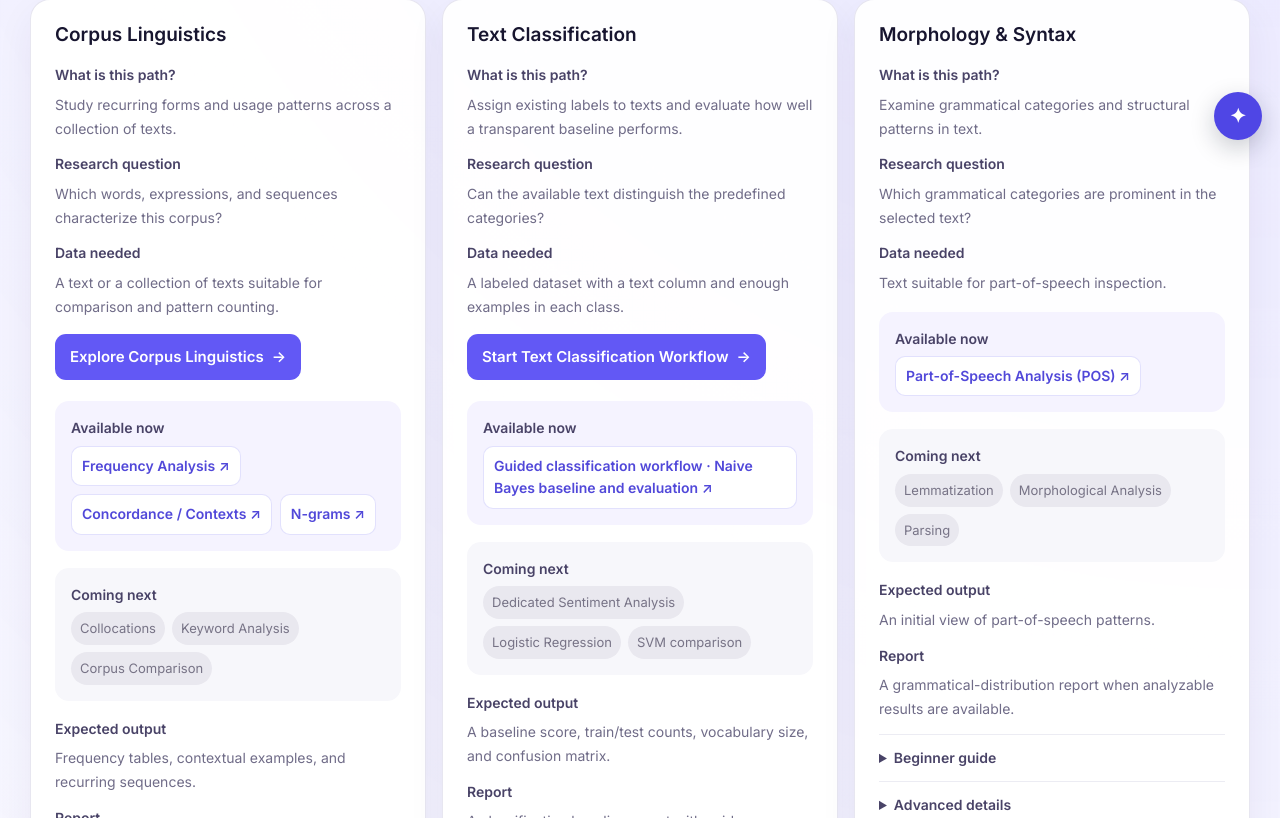
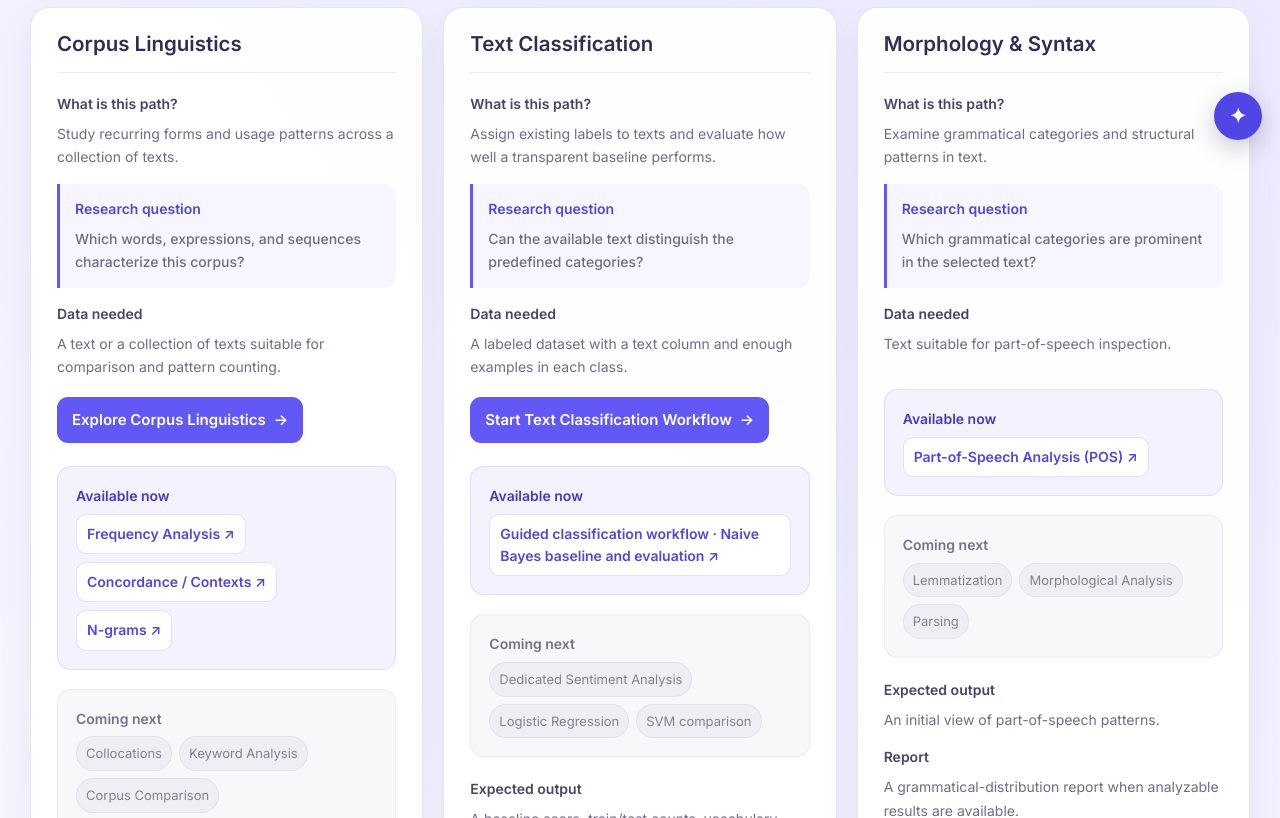
Before and after one commit to humanaixlab/lingualab, a Next.js app: page /ar-tools in a window 1280 px wide. Shown: the part 642-1460 px from the top of the page. Built offline with nearby package versions, Linux system fonts and the light colour scheme.

Commit message:
refactor: improve research path visual hierarchy

```diff
--- a/components/ResearchPaths.js
+++ b/components/ResearchPaths.js
@@ -56,11 +56,13 @@ export default function ResearchPaths({ language }) {
       <div className={styles.grid}>
         {RESEARCH_PATHS.map((path) => (
           <article className={styles.card} id={path.id} key={path.id}>
-            <h3>{path.name[locale]}</h3>
-            <dl className={styles.details}>
-              <div><dt>{copy.overview}</dt><dd>{path.overview[locale]}</dd></div>
-              <div><dt>{copy.question}</dt><dd>{path.question[locale]}</dd></div>
-              <div><dt>{copy.data}</dt><dd>{path.data[locale]}</dd></div>
+            <header className={styles.pathHeader}>
+              <h3>{path.name[locale]}</h3>
+            </header>
+            <dl className={`${styles.details} ${styles.introDetails}`}>
+              <div className={styles.overview}><dt>{copy.overview}</dt><dd>{path.overview[locale]}</dd></div>
+              <div className={styles.researchQuestion}><dt>{copy.question}</dt><dd>{path.question[locale]}</dd></div>
+              <div className={styles.dataNeeded}><dt>{copy.data}</dt><dd>{path.data[locale]}</dd></div>
             </dl>
 
             {(path.hubHref || path.ctaHref) && (
@@ -69,7 +71,7 @@ export default function ResearchPaths({ language }) {
               </Link>
             )}
 
-            <div className={styles.toolBlock}>
+            <div className={`${styles.toolBlock} ${path.available.length ? styles.availableBlock : styles.unavailableBlock}`}>
               <h4>{copy.available}</h4>
               {path.available.length ? (
                 <div className={styles.tools}>
@@ -88,7 +90,7 @@ export default function ResearchPaths({ language }) {
               <ul>{path.coming[locale].map((item) => <li key={item}>{item}</li>)}</ul>
             </div>
 
-            <dl className={styles.details}>
+            <dl className={`${styles.details} ${styles.outcomeDetails}`}>
               <div><dt>{copy.output}</dt><dd>{path.output[locale]}</dd></div>
               <div><dt>{copy.report}</dt><dd>{path.report[locale]}</dd></div>
             </dl>
--- a/styles/ResearchPaths.module.css
+++ b/styles/ResearchPaths.module.css
@@ -1,9 +1,9 @@
 .section {
-  margin: 10px 0 34px;
+  margin: 12px 0 40px;
 }
 .header {
   max-width: 820px;
-  margin-bottom: 22px;
+  margin-bottom: 28px;
 }
 
 .header h2 {
@@ -33,22 +33,38 @@
 
 .grid {
   display: grid;
-  grid-template-columns: repeat(auto-fit, minmax(min(100%, 340px), 1fr));
-  gap: 16px;
+  grid-template-columns: repeat(auto-fit, minmax(min(100%, 360px), 1fr));
+  align-items: start;
+  gap: 20px;
 }
 
 .card {
-  padding: 24px;
+  padding: 26px;
   border: 1px solid rgba(73, 67, 137, 0.13);
   border-radius: 20px;
   background: rgba(255, 255, 255, 0.94);
   box-shadow: 0 14px 38px rgba(45, 42, 96, 0.06);
+  transition: border-color 160ms ease, box-shadow 160ms ease, transform 160ms ease;
+}
+
+.card:hover {
+  border-color: rgba(98, 88, 245, 0.24);
+  box-shadow: 0 18px 44px rgba(45, 42, 96, 0.09);
+  transform: translateY(-2px);
+}
+
+.pathHeader {
+  margin: -2px 0 20px;
+  padding-bottom: 16px;
+  border-bottom: 1px solid rgba(73, 67, 137, 0.1);
 }
 
 .card h3 {
-  margin: 0 0 18px;
-  font-size: var(--text-card);
+  margin: 0;
+  color: #312c54;
+  font-size: clamp(var(--text-card), 1.6vw, var(--text-section));
   line-height: var(--leading-heading);
+  text-wrap: balance;
 }
 
 .card h4,
@@ -64,7 +80,28 @@
 }
 
 .details div {
-  margin-bottom: 13px;
+  margin-bottom: 15px;
+}
+
+.introDetails {
+  display: grid;
+  gap: 0;
+}
+
+.researchQuestion {
+  padding: 14px 15px;
+  border-inline-start: 3px solid #6258f5;
+  border-radius: 0 12px 12px 0;
+  background: #f7f5ff;
+}
+
+.researchQuestion dt {
+  color: #5148d9;
+}
+
+.researchQuestion dd {
+  color: #494367;
+  font-weight: 500;
 }
 
 .details dd,
@@ -78,10 +115,28 @@
 
 .toolBlock,
 .coming {
-  margin: 17px 0;
-  padding: 16px;
+  margin: 19px 0;
+  padding: 18px;
   border-radius: 14px;
-  background: #f5f3ff;
+}
+
+.toolBlock {
+  border: 1px solid rgba(98, 88, 245, 0.14);
+  background: #f4f2ff;
+}
+
+.availableBlock h4 {
+  color: #433abf;
+}
+
+.unavailableBlock {
+  border-style: dashed;
+  border-color: rgba(91, 87, 112, 0.2);
+  background: #f8f8fa;
+}
+
+.unavailableBlock h4 {
+  color: #656176;
 }
 
 .primaryCta {
@@ -96,6 +151,20 @@
   font-size: var(--text-button);
   font-weight: 600;
   text-decoration: none;
+  transition: background 150ms ease, box-shadow 150ms ease, transform 150ms ease;
+}
+
+.primaryCta:hover {
+  background: #5148d9;
+  box-shadow: 0 9px 20px rgba(81, 72, 217, 0.2);
+  transform: translateY(-1px);
+}
+
+.primaryCta:focus-visible,
+.tools a:focus-visible,
+.guide summary:focus-visible {
+  outline: 3px solid rgba(65, 111, 233, 0.36);
+  outline-offset: 3px;
 }
 
 .tools {
@@ -113,6 +182,14 @@
   font-size: var(--text-helper);
   font-weight: 600;
   text-decoration: none;
+  overflow-wrap: anywhere;
+  transition: border-color 150ms ease, background 150ms ease, color 150ms ease;
+}
+
+.tools a:hover {
+  border-color: rgba(98, 88, 245, 0.42);
+  background: #faf9ff;
+  color: #4037bd;
 }
 
 .tools .contextualTool {
@@ -130,8 +207,11 @@
 }
 
 .coming {
-  background: #f7f7fb;
+  border: 1px solid rgba(73, 67, 137, 0.07);
+  background: #f8f8fa;
 }
+
+.coming h4 { color: #777386; }
 
 .coming ul {
   display: flex;
@@ -145,9 +225,15 @@
 .coming li {
   padding: 6px 9px;
   border-radius: 999px;
-  background: #e9e8ef;
-  color: #777386;
+  border: 1px solid rgba(73, 67, 137, 0.07);
+  background: #efeff3;
+  color: #858191;
   font-size: var(--text-meta);
+  overflow-wrap: anywhere;
+}
+
+.outcomeDetails {
+  padding-top: 2px;
 }
 
 .guide {
@@ -156,21 +242,46 @@
   margin-top: 12px;
 }
 
+.guide + .guide {
+  margin-top: 10px;
+}
+
 .guide summary {
   color: #494367;
   cursor: pointer;
   font-size: var(--text-helper);
   font-weight: 600;
+  border-radius: 6px;
 }
 
 .guide p {
   padding-top: 8px;
 }
 
-:global(html[lang="ar"]) .eyebrow {
+:global(html[lang="ar"]) .eyebrow,
+:global(html[lang="ar"]) .card,
+:global(html[lang="ar"]) .card * {
   letter-spacing: 0;
 }
 
+:global(html[lang="ar"]) .researchQuestion {
+  border-radius: 12px 0 0 12px;
+}
+
 @media (max-width: 640px) {
-  .card { padding: 19px; }
+  .section { margin-bottom: 32px; }
+  .header { margin-bottom: 22px; }
+  .grid { gap: 14px; }
+  .card { padding: 20px; }
+  .card:hover { transform: none; }
+  .pathHeader { margin-bottom: 17px; padding-bottom: 14px; }
+  .toolBlock,
+  .coming { padding: 15px; }
+  .primaryCta { width: 100%; justify-content: center; }
 }
+
+@media (prefers-reduced-motion: reduce) {
+  .card,
+  .primaryCta,
+  .tools a { transition: none; }
+}
```
Also changed, not shown: 1 other file (tests, documents, lock files or other folders).
